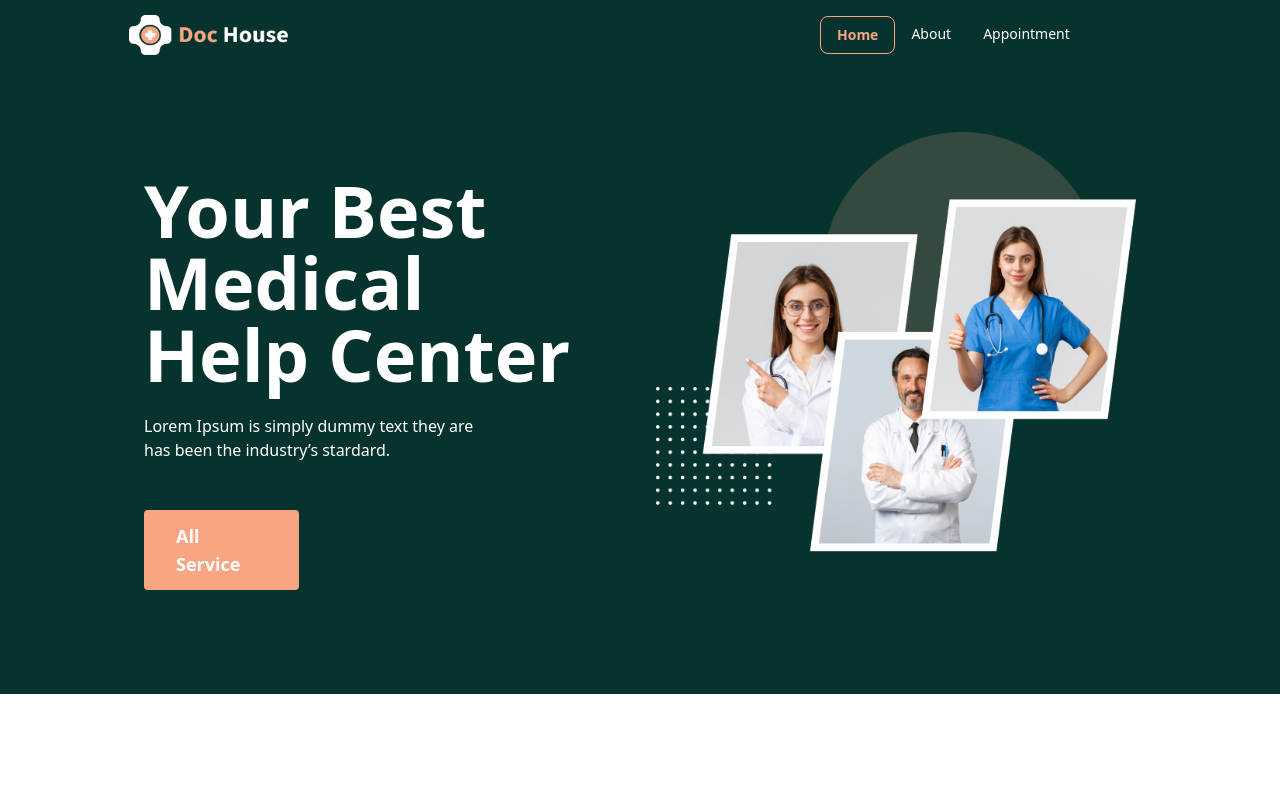
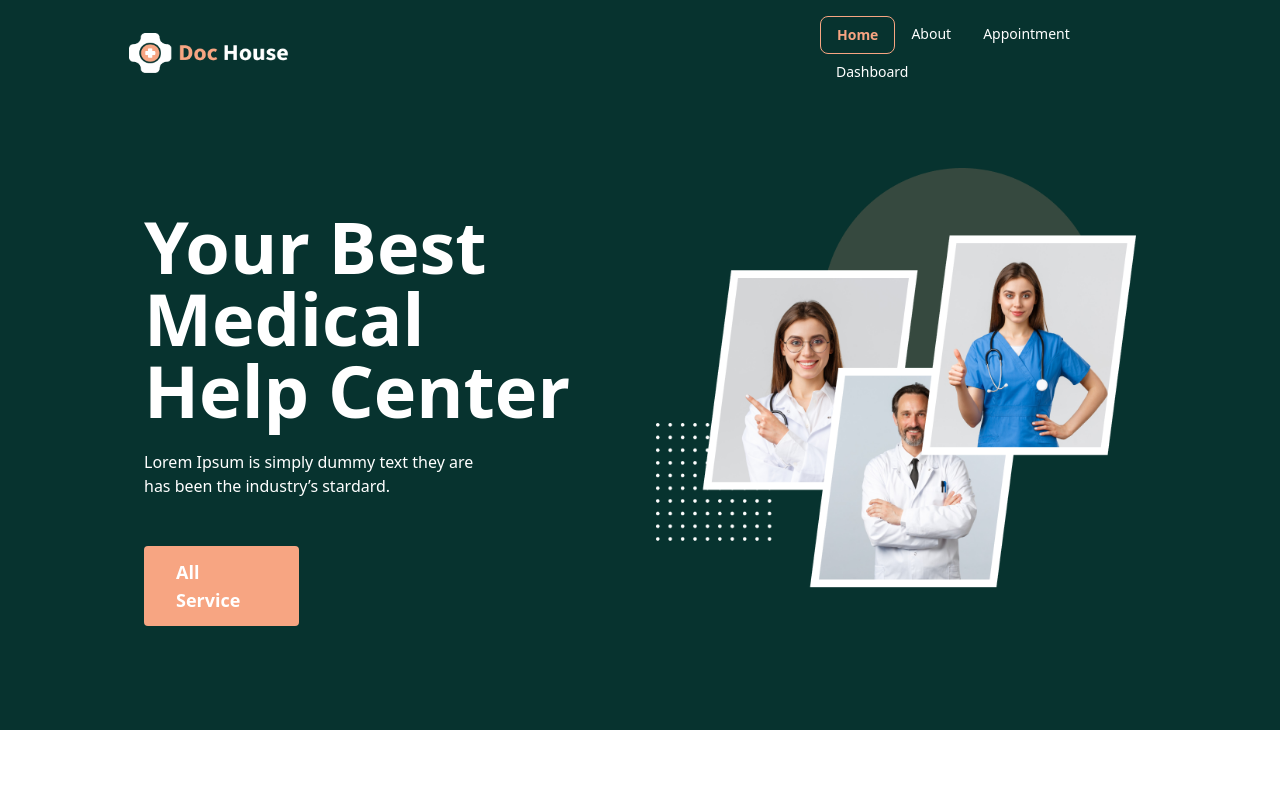
Before and after one commit to MASUMHD/Doctor_Appointment, a React (Vite) app: page / in a window 1280 px wide. Shown: the top 800 px of the page. Built offline with nearby package versions, Linux system fonts and the light colour scheme; no server answers; sample sign-in values are in the browser's storage.

Commit message:
add a dashboard

```diff
--- /dev/null
+++ b/src/Component/Pages/Dashboard/AllDashboard.jsx
@@ -0,0 +1,10 @@
+
+const AllDashboard = () => {
+    return (
+        <div>
+            <h1>All Dashboard</h1>
+        </div>
+    );
+};
+
+export default AllDashboard;
--- a/src/Component/SharePage/NavBar.jsx
+++ b/src/Component/SharePage/NavBar.jsx
@@ -56,7 +56,20 @@ const NavBar = () => {
           </li>
         </NavLink>
       )}
-
+      {
+        user && <NavLink
+          to="/dashboard"
+          className={({ isActive }) =>
+            isActive
+              ? "text-[#F7A582] font-bold border border-[#F7A582] rounded-lg"
+              : "lg:text-white text-black "
+          }
+        >
+          <li>
+            <p>Dashboard</p>
+          </li>
+        </NavLink>
+      }
     </>
   );
 
--- a/src/Router.jsx
+++ b/src/Router.jsx
@@ -7,6 +7,7 @@ import DoctorProfile from "./Component/Pages/DoctorProfile/DoctorProfile";
 import SingIn from "./Component/Pages/SingIn & Singup/SingIn";
 import SingUp from "./Component/Pages/SingIn & Singup/SingUp";
 import PrivateRoute from "./Component/Hooks/PrivateRoute";
+import AllDashboard from "./Component/Pages/Dashboard/AllDashboard";
 
 export const router = createBrowserRouter([
   {
@@ -38,6 +39,10 @@ export const router = createBrowserRouter([
         path: "/singUp",
         element: <SingUp />,
       },
+      {
+        path: "/dashboard",
+        element: <AllDashboard/>
+      },
     ],
   },
 ]);
```
